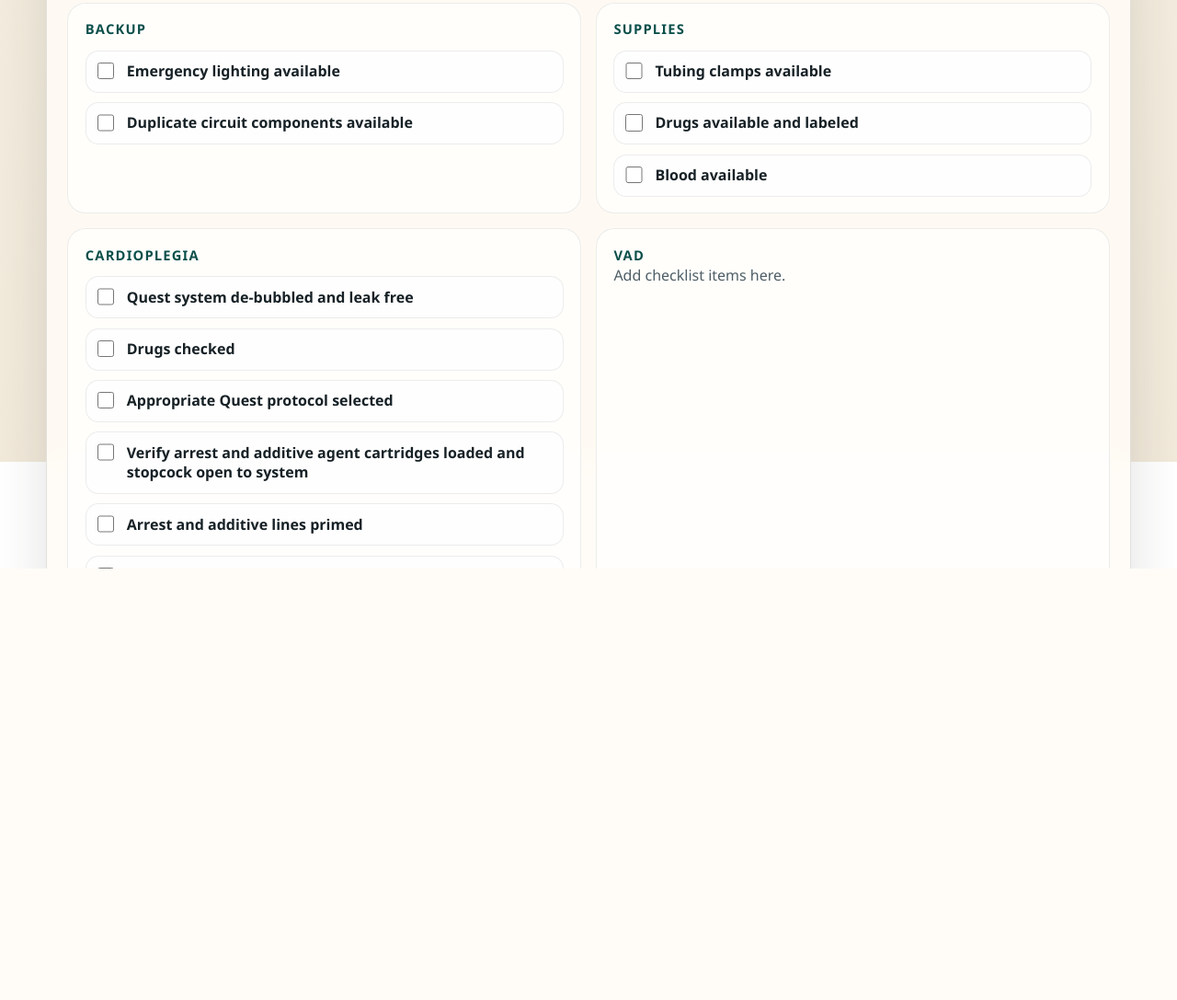
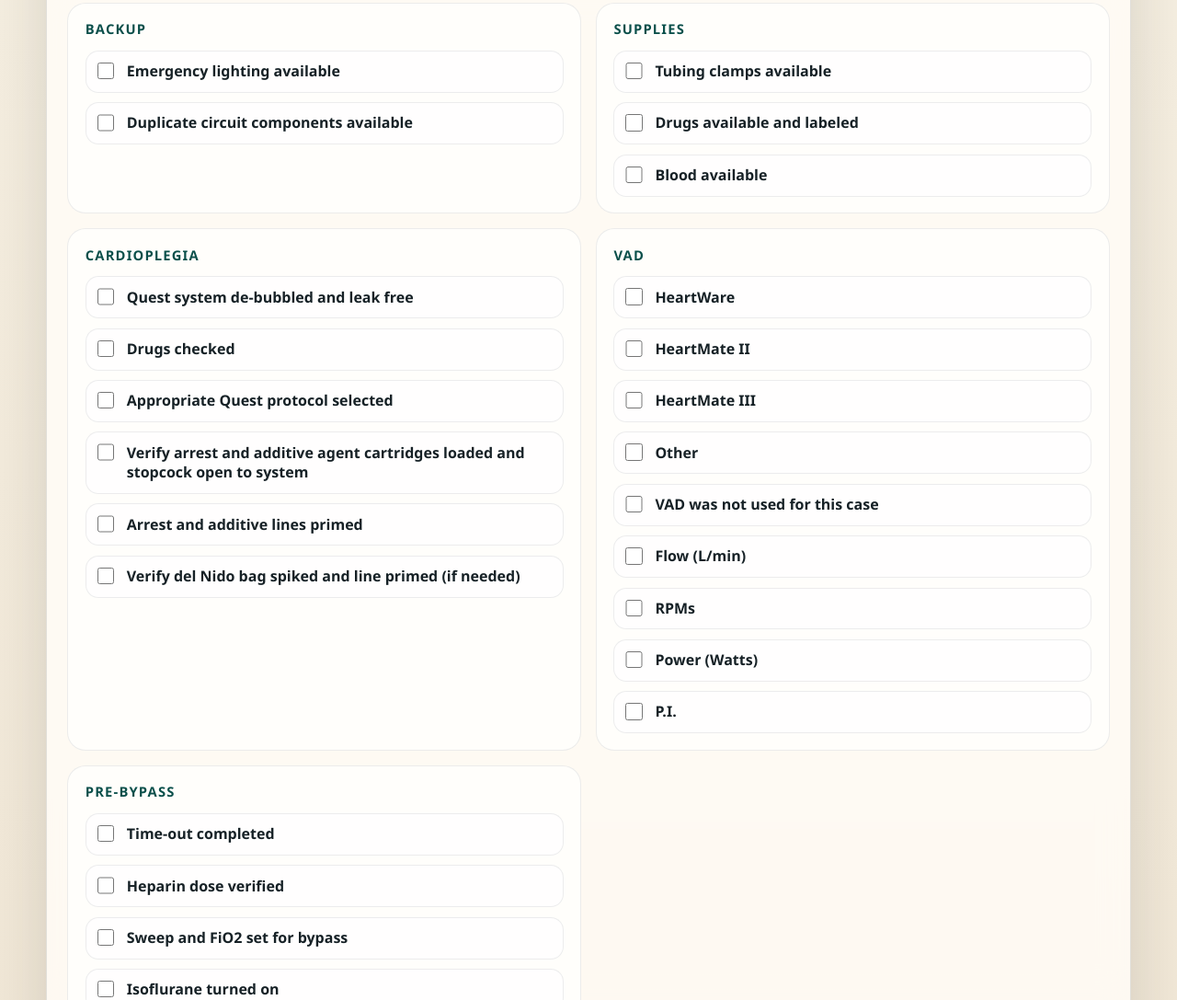
Before and after one commit to mydo650/CPB-Perfusion-Tool, a website: page checklist.html in a window 1280 px wide. Shown: the part 1531-2618 px from the top of the page at 92% size. Drawn offline with Linux system fonts and the light colour scheme.

Commit message:
Update checklist.html

```diff
--- a/checklist.html
+++ b/checklist.html
@@ -134,7 +134,17 @@
             </article>
             <article class="result-card">
               <p class="result-label">VAD</p>
-              <p class="home-copy">Add checklist items here.</p>
+              <div class="checklist-items" role="group" aria-label="VAD checklist">
+                <label><input type="checkbox" /> <span>HeartWare</span></label>
+                <label><input type="checkbox" /> <span>HeartMate II</span></label>
+                <label><input type="checkbox" /> <span>HeartMate III</span></label>
+                <label><input type="checkbox" /> <span>Other</span></label>
+                <label><input type="checkbox" /> <span>VAD was not used for this case</span></label>
+                <label><input type="checkbox" /> <span>Flow (L/min)</span></label>
+                <label><input type="checkbox" /> <span>RPMs</span></label>
+                <label><input type="checkbox" /> <span>Power (Watts)</span></label>
+                <label><input type="checkbox" /> <span>P.I.</span></label>
+              </div>
             </article>
             <article class="result-card">
               <p class="result-label">Pre-Bypass</p>
```
